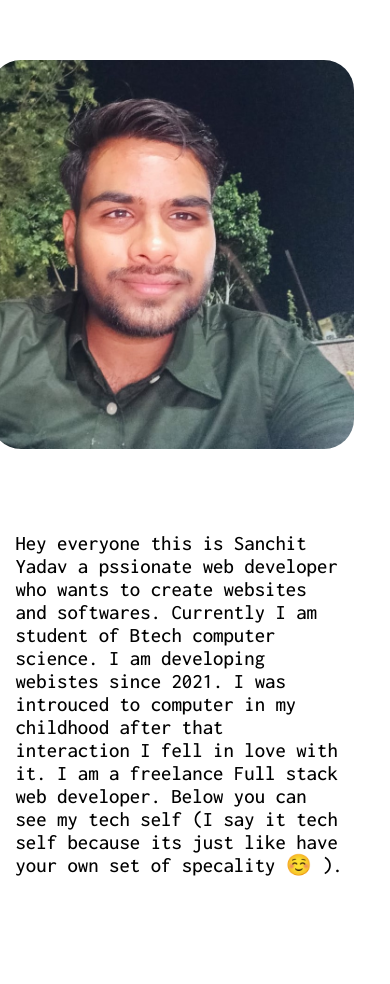
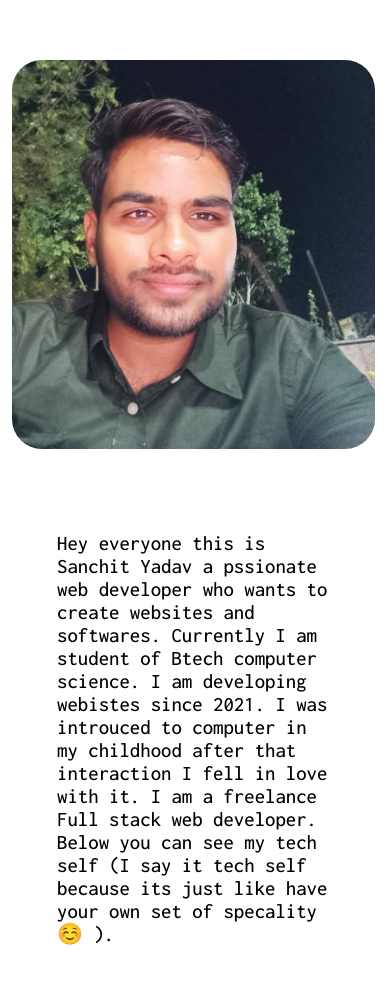
Before and after one commit to SanchitYadav2005/Portfolio-site, a React (Vite) app: page / in a window 390 px wide. Shown: the part 1295-2279 px from the top of the page. Built offline with nearby package versions, Linux system fonts and the light colour scheme.

Commit message:
margin fixing

```diff
--- a/src/styles/header.css
+++ b/src/styles/header.css
@@ -159,10 +159,13 @@
   }
   .intro-img{
     width: 110%;
-    margin-right: 1em;
+    margin-left: 2em;
+    margin-right: 0.4em;
   }
   .para{
     margin-top: 4em;
     line-height: 23px;
+    margin-left: 2em;
+    margin-right: 0.4em;
   }
 }
```
